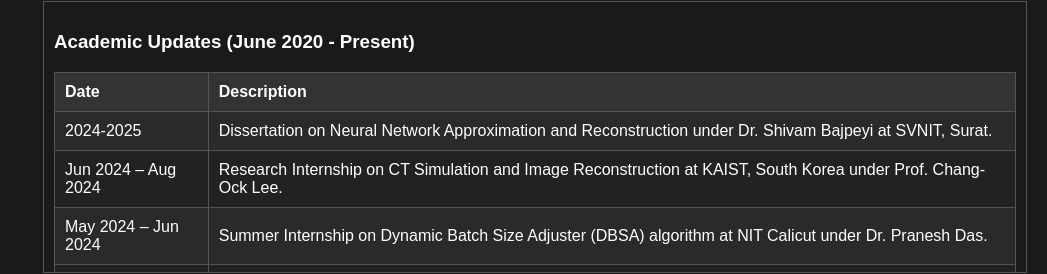
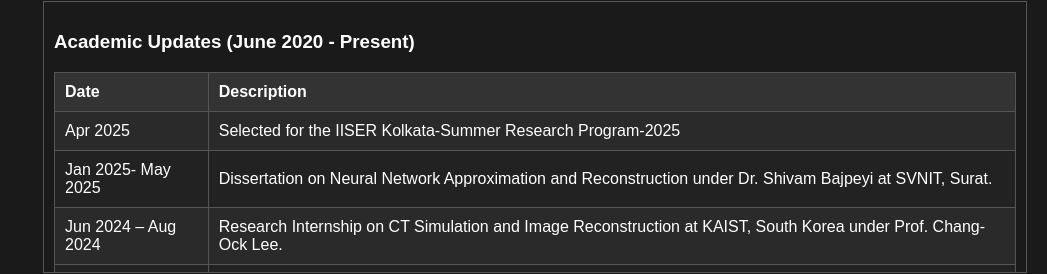
Before and after one commit to rajarapumahesh/My-website, a plain HTML site: page index.html in a window 1280 px wide. Shown: the part 1016-1290 px from the top of the page, without its empty margins (233-1280 px from the left). Drawn offline with Linux system fonts and the light colour scheme.

Commit message:
updates added

```diff
--- a/index.html
+++ b/index.html
@@ -401,7 +401,11 @@
                     <th>Description</th>
                 </tr>
                 <tr>
-                    <td>2024-2025</td>
+                    <td>Apr 2025</td>
+                    <td>Selected for the IISER Kolkata-Summer Research Program-2025</td>
+                </tr>
+                <tr>
+                    <td>Jan 2025- May 2025</td>
                     <td>Dissertation on Neural Network Approximation and Reconstruction under Dr. Shivam Bajpeyi at SVNIT, Surat.</td>
                 </tr>
                 <tr>
```
